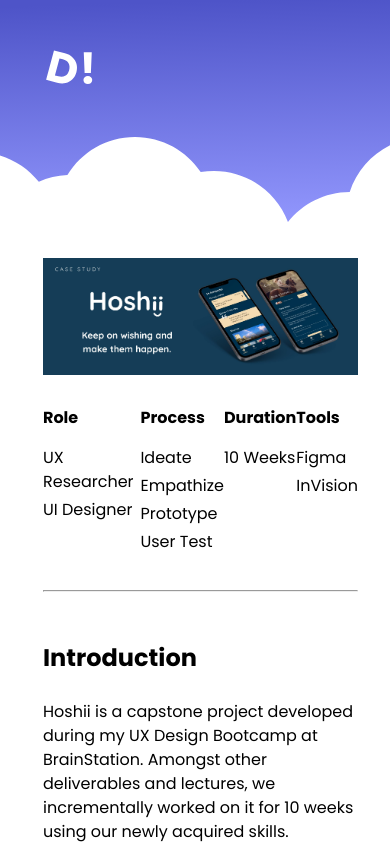
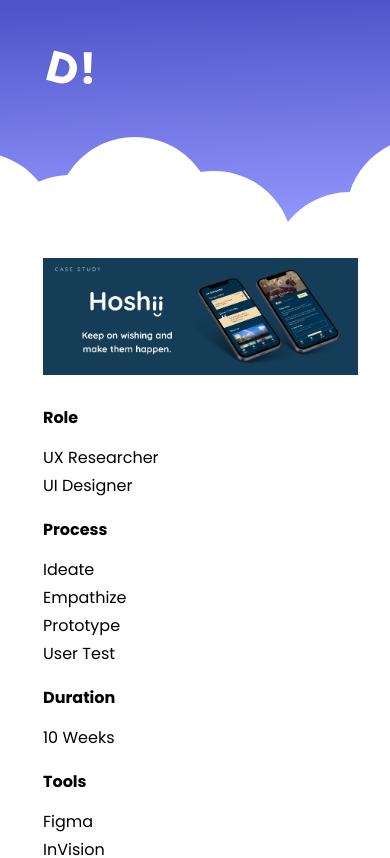
Before and after one commit to davinakano/davinakano.com, a Next.js app: page /work/hoshii-case-study in a window 390 px wide. Shown: the top 858 px of the page. Built offline with nearby package versions, Linux system fonts and the light colour scheme.

Commit message:
fix: update CV link and ProjectSummary mobile styles

```diff
--- a/pages/index.js
+++ b/pages/index.js
@@ -49,7 +49,7 @@ const Home = () => {
           </p>
           <HeroCTA variant="fill" size="md">
             <a
-              href="https://drive.google.com/file/d/12ZB6nTmerpmspUrG4eHPVPl_FTR_fxc6/view?usp=sharing"
+              href="https://drive.google.com/file/d/1JtzLvKF4KUHCRrgKWSWQTmBtog0vU0xM/view?usp=sharing"
               rel="noreferrer"
               target="_blank"
             >
--- a/src/components/Header.tsx
+++ b/src/components/Header.tsx
@@ -25,7 +25,7 @@ const Header = () => {
           </NavListItem>
           <NavListItem>
             <a
-              href="https://drive.google.com/file/d/12ZB6nTmerpmspUrG4eHPVPl_FTR_fxc6/view?usp=sharing"
+              href="https://drive.google.com/file/d/1JtzLvKF4KUHCRrgKWSWQTmBtog0vU0xM/view?usp=sharing"
               rel="noreferrer"
               target="_blank"
             >
--- a/src/components/ProjectSummary.tsx
+++ b/src/components/ProjectSummary.tsx
@@ -54,6 +54,16 @@ const Container = styled.div`
   justify-content: space-between;
   margin-bottom: 32px;
 
+  @media (max-width: 550px) {
+    flex-direction: column;
+  }
+
+  & > div {
+    @media (max-width: 550px) {
+      margin-bottom: 16px;
+    }
+  }
+
   h4 {
     margin-bottom: 16px;
   }
```
